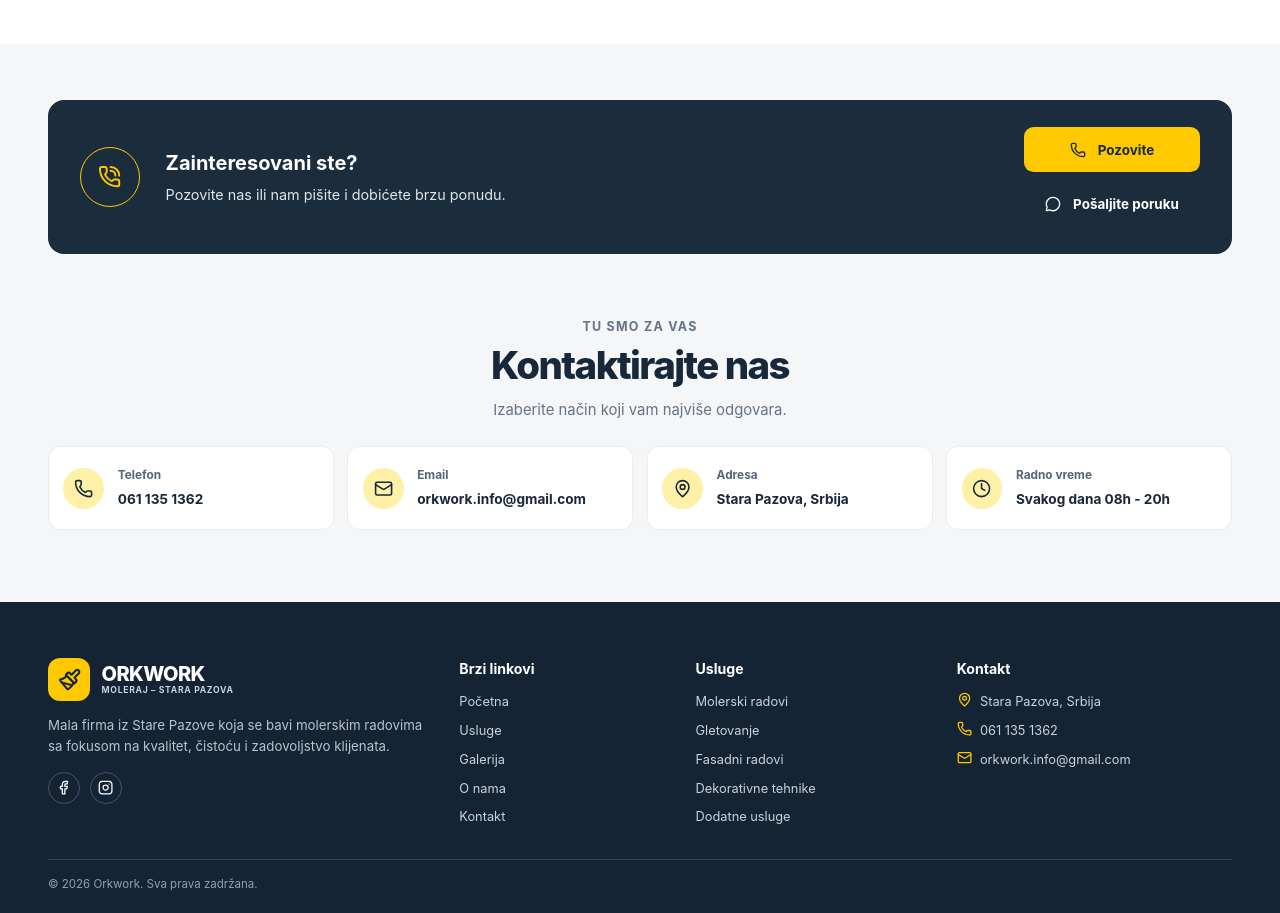
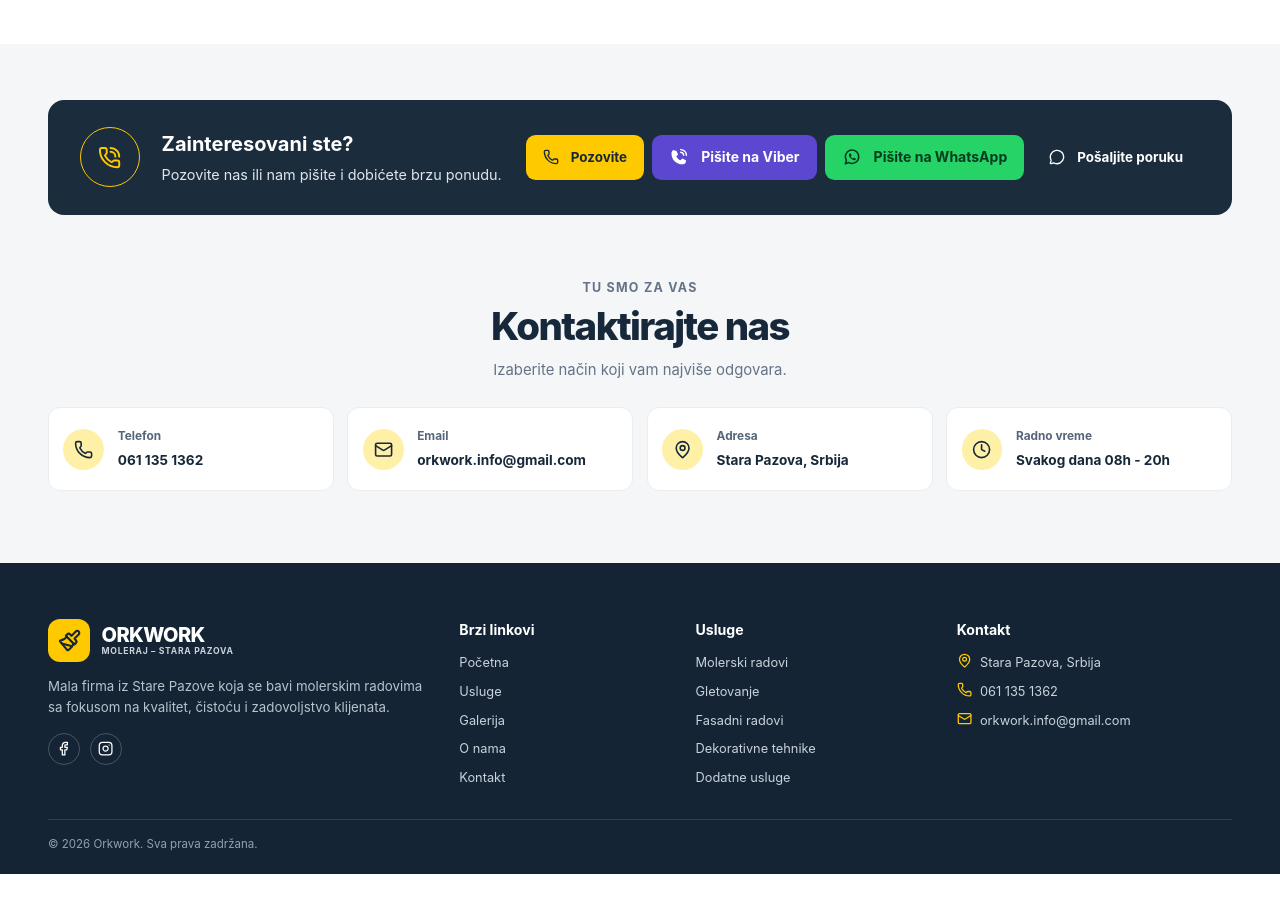
Before and after one commit to Nenadan/orkwork, a React (Vite) app in the folder orkwork-react/: page / in a window 1280 px wide. Shown: the part 4420-5333 px from the top of the page. After the commit the page ends 5294 px from the top, so only its background shows below. Built offline with nearby package versions, Linux system fonts and the light colour scheme.

Commit message:
Add support for viber and whatsapp

```diff
--- a/orkwork-react/src/data/business.js
+++ b/orkwork-react/src/data/business.js
@@ -1,6 +1,8 @@
 export const BUSINESS = {
   phone: '061 135 1362',
   phoneHref: 'tel:0611351362',
+  whatsappHref: 'https://wa.me/381611351362',
+  viberHref: 'https://viber.me/381611351362',
   email: 'orkwork.info@gmail.com',
   address: 'Stara Pazova, Srbija',
 };
--- a/orkwork-react/src/pages/home/components/Contact/Contact.css
+++ b/orkwork-react/src/pages/home/components/Contact/Contact.css
@@ -50,8 +50,8 @@
 
 .contact-callout-actions {
   grid-column: 1 / -1;
-  display: flex;
-  flex-direction: column;
+  display: grid;
+  grid-template-columns: minmax(0, 1fr);
   gap: 0.6rem;
 }
 
@@ -61,9 +61,42 @@
 }
 
 .contact-call-button svg,
-.contact-message-link svg {
+.contact-message-link svg,
+.contact-viber-button svg,
+.contact-whatsapp-button svg {
+  flex: 0 0 auto;
   width: 1rem;
   height: 1rem;
+}
+
+.contact-viber-button {
+  color: var(--color-white);
+  background: #5b47d0;
+}
+
+.contact-viber-button:hover {
+  background: #4b38b5;
+}
+
+.contact-whatsapp-button {
+  color: #063b1f;
+  background: #25d366;
+}
+
+.contact-whatsapp-button:hover {
+  background: #1ebd5a;
+}
+
+.contact-viber-button:focus-visible,
+.contact-whatsapp-button:focus-visible {
+  outline: 3px solid var(--color-white);
+  outline-offset: 3px;
+}
+
+.contact-viber-button svg,
+.contact-whatsapp-button svg {
+  width: 1.25rem;
+  height: 1.25rem;
 }
 
 .contact-details {
@@ -141,14 +174,13 @@ a.contact-card:hover {
   }
 
   .contact-callout {
-    grid-template-columns: 3.5rem 1fr auto;
+    grid-template-columns: 3.5rem minmax(0, 1fr);
     gap: var(--space-4);
     padding: 1.5rem;
   }
 
   .contact-callout-actions {
-    grid-column: auto;
-    min-width: 10rem;
+    grid-template-columns: repeat(2, minmax(0, 1fr));
   }
 
   .contact-grid {
@@ -159,7 +191,7 @@ a.contact-card:hover {
 
 @media (min-width: 1024px) {
   .contact-callout {
-    grid-template-columns: 4rem 1fr auto;
+    grid-template-columns: 4rem minmax(0, 1fr);
     gap: 1.35rem;
     padding: 1.7rem 2rem;
   }
@@ -178,7 +210,8 @@ a.contact-card:hover {
   }
 
   .contact-callout-actions {
-    min-width: 11rem;
+    grid-template-columns: repeat(4, minmax(0, 1fr));
+    gap: 0.75rem;
   }
 
   .contact-details {
@@ -189,3 +222,15 @@ a.contact-card:hover {
     grid-template-columns: repeat(4, minmax(0, 1fr));
   }
 }
+
+@media (min-width: 1200px) {
+  .contact-callout {
+    grid-template-columns: 3.75rem minmax(12rem, 1fr) max-content;
+  }
+
+  .contact-callout-actions {
+    grid-column: auto;
+    grid-template-columns: repeat(4, max-content);
+    gap: 0.5rem;
+  }
+}
--- a/orkwork-react/src/pages/home/components/Contact/Contact.jsx
+++ b/orkwork-react/src/pages/home/components/Contact/Contact.jsx
@@ -1,6 +1,35 @@
 import { Clock, Mail, MapPin, MessageCircle, Phone, PhoneCall } from 'lucide-react';
 import { BUSINESS } from '../../../../data/business';
 import './Contact.css';
+
+function ViberIcon() {
+  return (
+    <svg viewBox="0 0 24 24" fill="none" aria-hidden="true">
+      <path
+        d="M6.1 3.5c-1.7.2-2.8 1.4-3 3.2-.4 3.5.7 7.4 3.6 10.3 2.9 2.9 6.8 4 10.3 3.6 1.8-.2 3-1.3 3.2-3l.2-1.6-4.5-2.1-2.1 2.1c-2.3-.9-4.1-2.7-5-5l2.1-2.1-2.1-4.5-1.7.1Z"
+        fill="currentColor"
+      />
+      <path d="M14.1 3.1a7 7 0 0 1 6.8 6.8M14 6.3a3.8 3.8 0 0 1 3.6 3.6" stroke="currentColor" strokeWidth="1.7" strokeLinecap="round" />
+    </svg>
+  );
+}
+
+function WhatsAppIcon() {
+  return (
+    <svg viewBox="0 0 24 24" fill="none" aria-hidden="true">
+      <path
+        d="M20.1 11.7a8 8 0 0 1-11.8 7L4 20l1.3-4.1a8 8 0 1 1 14.8-4.2Z"
+        stroke="currentColor"
+        strokeWidth="1.8"
+        strokeLinejoin="round"
+      />
+      <path
+        d="M9 8.1c.2-.4.4-.4.7-.4h.5c.2 0 .4.1.5.4l.7 1.7c.1.2 0 .4-.1.6l-.5.6c-.2.2-.2.4-.1.6.5.9 1.2 1.6 2.1 2.1.2.1.4.1.6-.1l.6-.5c.2-.2.4-.2.6-.1l1.7.7c.3.1.4.3.4.5v.5c0 .3 0 .5-.4.7-.5.3-1.2.5-2 .4-1.1-.2-2.5-.9-3.8-2.2s-2-2.7-2.2-3.8c-.1-.8.1-1.5.4-2Z"
+        fill="currentColor"
+      />
+    </svg>
+  );
+}
 
 const CONTACT_ITEMS = [
   {
@@ -47,6 +76,12 @@ export default function Contact() {
             <a href={BUSINESS.phoneHref} className="contact-call-button button button--primary">
               <Phone aria-hidden="true" /> Pozovite
             </a>
+            <a href={BUSINESS.viberHref} className="contact-viber-button button">
+              <ViberIcon /> Pišite na Viber
+            </a>
+            <a href={BUSINESS.whatsappHref} className="contact-whatsapp-button button">
+              <WhatsAppIcon /> Pišite na WhatsApp
+            </a>
             <a href={`mailto:${BUSINESS.email}`} className="contact-message-link button button--inverse-text">
               <MessageCircle aria-hidden="true" /> Pošaljite poruku
             </a>
```
